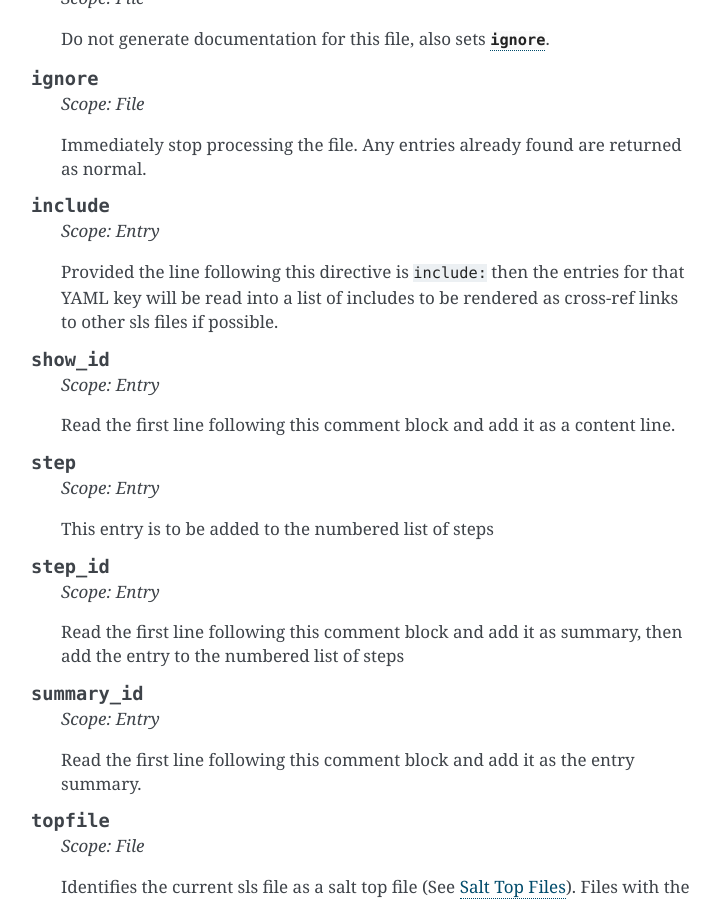
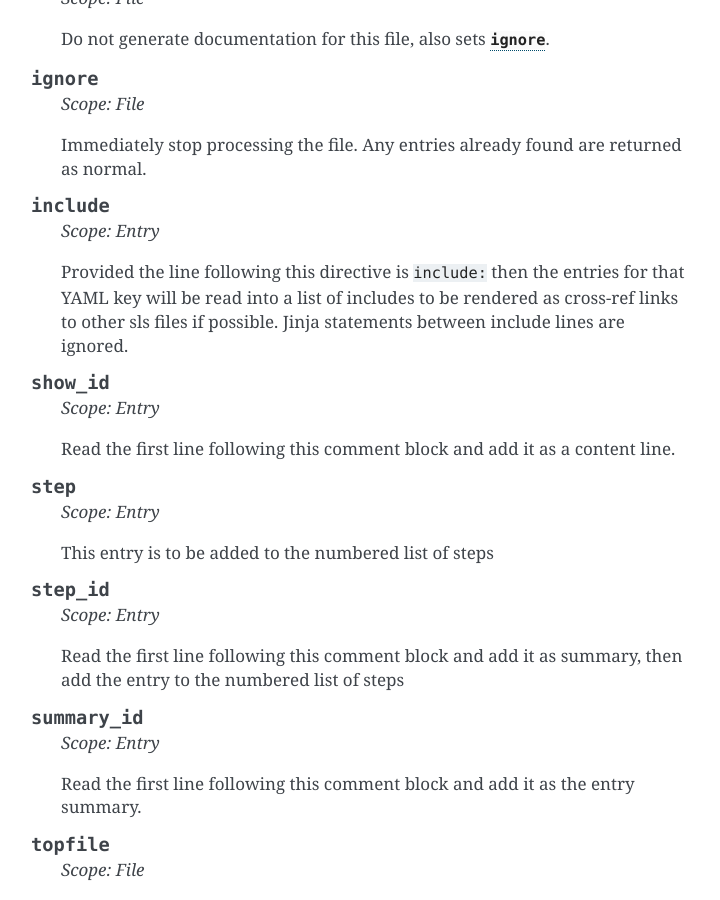
Before and after one commit to Tanoti/sphinxcontrib-autosaltsls, a Sphinx documentation site: the page built from docs/document.rst, in a window 1280 px wide and 900 px high, scrolled down 909 px. Shown: the whole window, without its empty margins (389-1109 px from the left). Built offline with Sphinx 7.4.7, drawn with Linux system fonts in a browser that asks for light colours; the version number is read from the project's files by our own code.

Commit message:
Updated docs

```diff
--- a/HISTORY.rst
+++ b/HISTORY.rst
@@ -1,7 +1,7 @@
 History
 ========
 
-0.5.6 (2020-02-27)
+0.6.0 (2020-02-27)
 --------------------
 
 * Skip jinja statements within include section
--- a/docs/document.rst
+++ b/docs/document.rst
@@ -46,7 +46,8 @@ start prefix (multiple directives can be supplied by separating them with commas
     *Scope: Entry*
 
     Provided the line following this directive is ``include:`` then the entries for that YAML key will be read into a
-    list of includes to be rendered as cross-ref links to other sls files if possible.
+    list of includes to be rendered as cross-ref links to other sls files if possible. Jinja statements between include
+    lines are ignored.
 
 .. confval:: show_id
 
```
